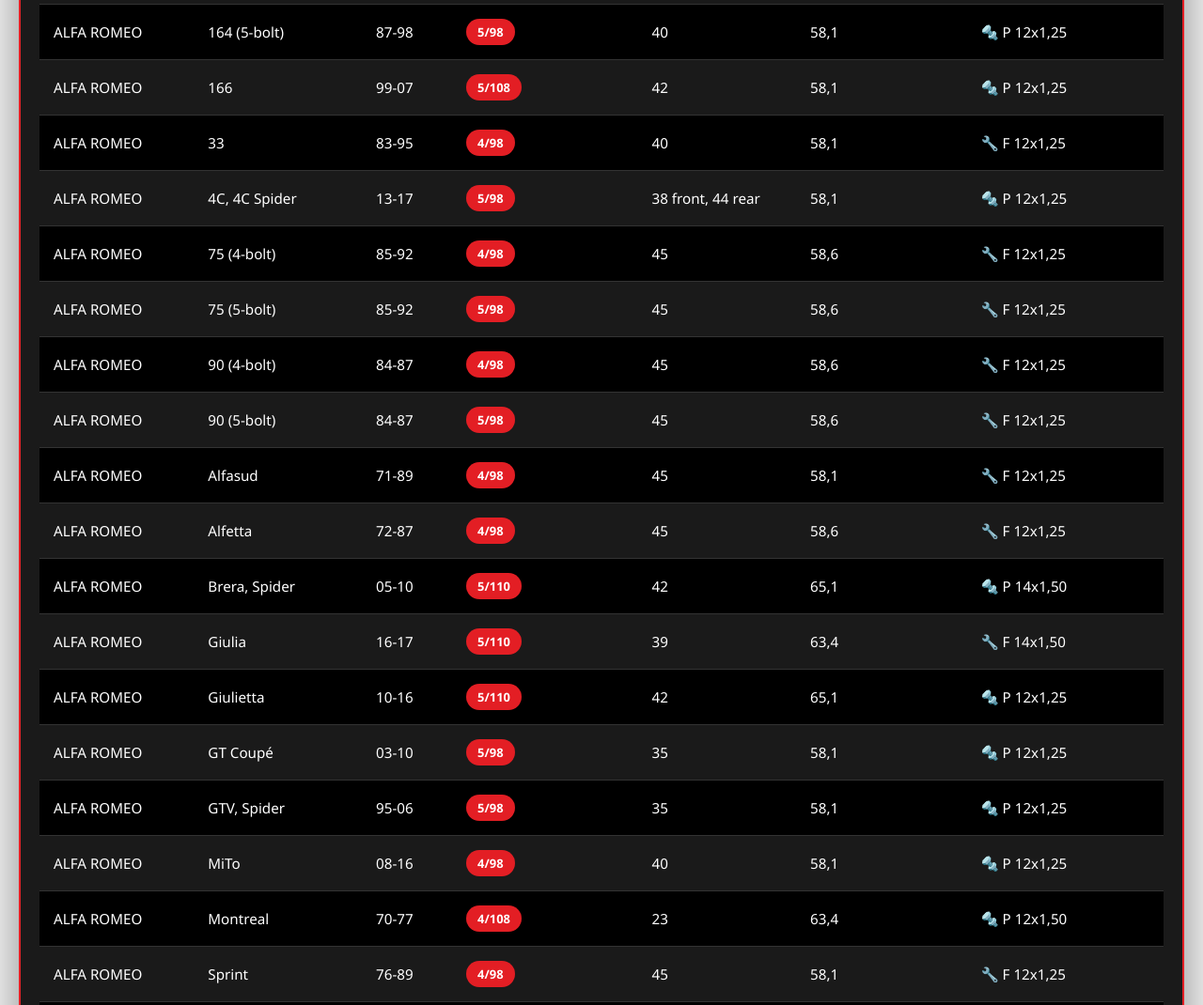
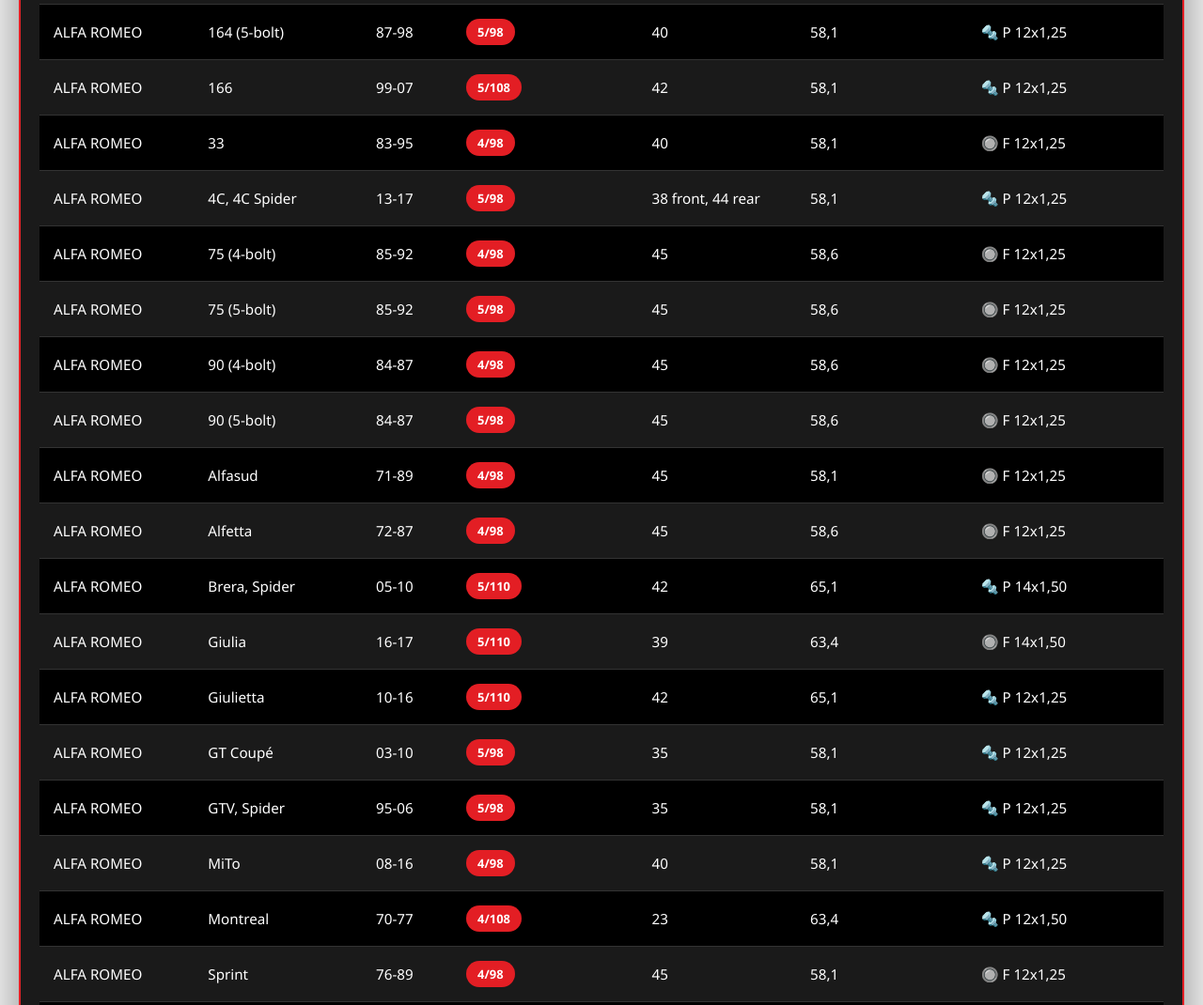
Before and after one commit to cpnf4560/altaroda_tabjantes, a website: page index.html in a window 1280 px wide. Shown: the part 860-1930 px from the top of the page at 94% size. Drawn offline with Linux system fonts and the light colour scheme.

Commit message:
Update: Ajustados ícones na coluna 'Passo de Rosca' -  Perno e  Fêmea

```diff
--- a/index.html
+++ b/index.html
@@ -599,11 +599,11 @@
                 // Substituir B por P (perno) e N por F (fêmea) no campo parafuso
                 let parafusoFormatted = vehicle.parafuso.replace(/^B /, 'P ').replace(/^N /, 'F ');
 
-                // Adicionar ícone baseado no tipo (P = perno 🔩, F = fêmea 🔧)
+                // Adicionar ícone baseado no tipo (P = perno 🔩, F = fêmea 🔘)
                 if (parafusoFormatted.startsWith('P ')) {
                     parafusoFormatted = '🔩 ' + parafusoFormatted;
                 } else if (parafusoFormatted.startsWith('F ')) {
-                    parafusoFormatted = '🔧 ' + parafusoFormatted;
+                    parafusoFormatted = '🔘 ' + parafusoFormatted;
                 }
 
                 const row = document.createElement('tr');
```
